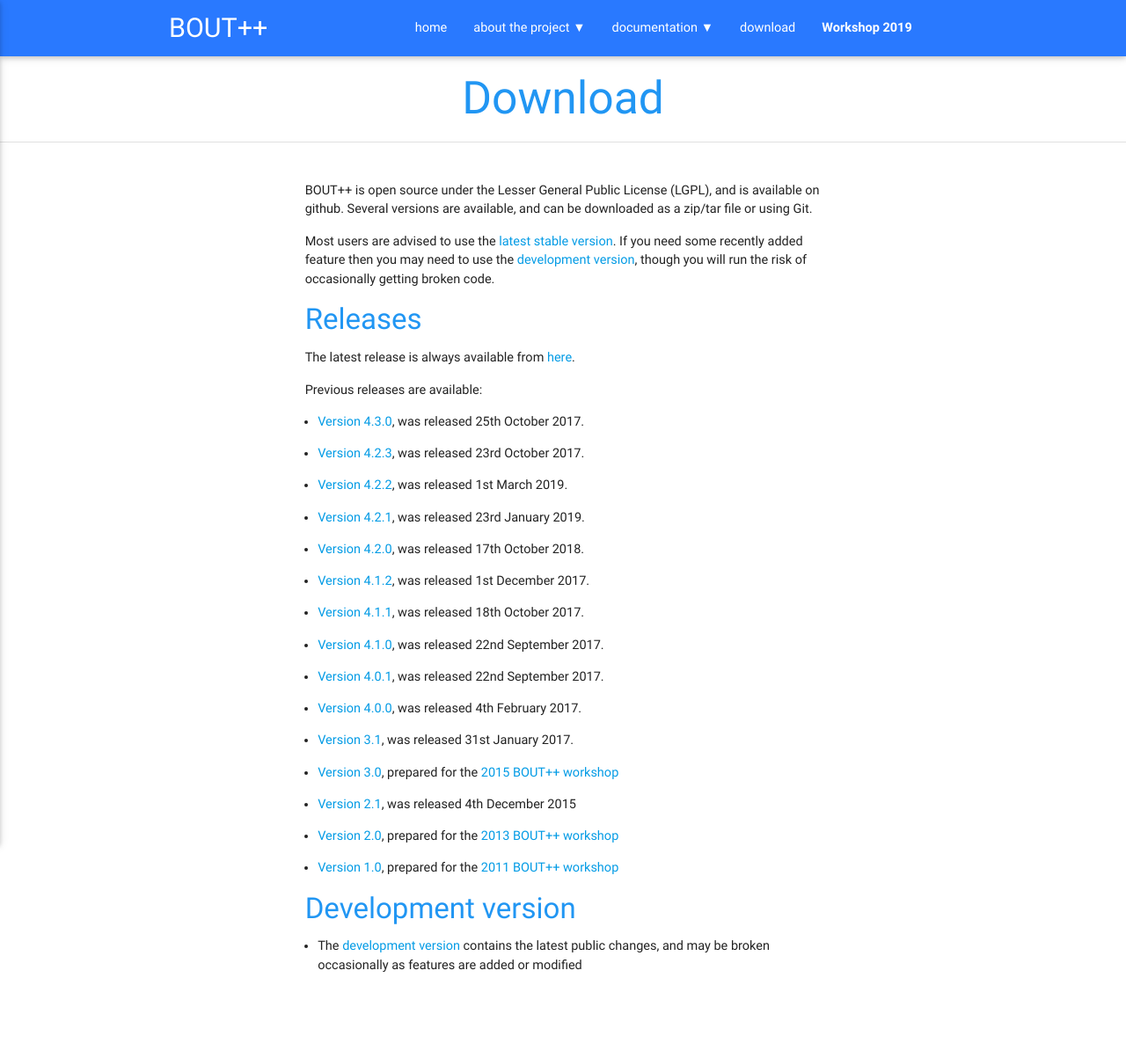
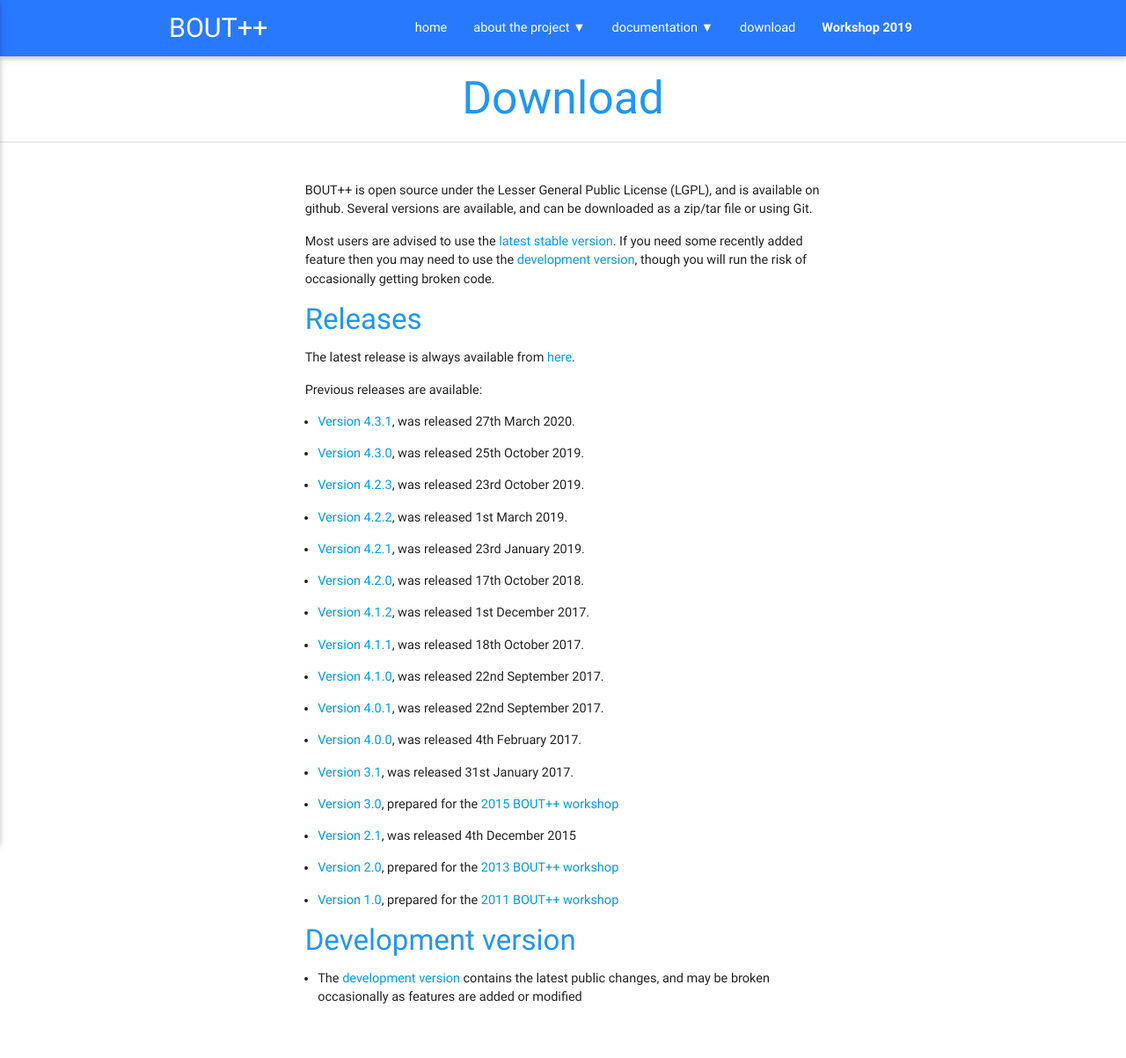
Before and after one commit to boutproject/boutproject.github.io, a Jekyll site: the page built from download/index.md, in a window 1280 px wide. Shown: the whole page at 88% size. Built offline with Jekyll 4.4.1, drawn with Linux system fonts in a browser that asks for light colours; before the commit the page ends 1167 px from its top, so only the background shows below that.

Commit message:
Fix release dates and add v4.3.1

```diff
--- a/download/index.md
+++ b/download/index.md
@@ -18,8 +18,9 @@
 
 Previous releases are available:
 
-* [Version 4.3.0][v4.3.0], was released 25th October 2017.
-* [Version 4.2.3][v4.2.3], was released 23rd October 2017.
+* [Version 4.3.1][v4.3.1], was released 27th March 2020.
+* [Version 4.3.0][v4.3.0], was released 25th October 2019.
+* [Version 4.2.3][v4.2.3], was released 23rd October 2019.
 * [Version 4.2.2][v4.2.2], was released 1st March 2019.
 * [Version 4.2.1][v4.2.1], was released 23rd January 2019.
 * [Version 4.2.0][v4.2.0], was released 17th October 2018.
@@ -41,6 +42,7 @@
 
 [latest]: https://github.com/boutproject/BOUT-dev/releases/latest
 [development]: https://github.com/boutproject/BOUT-dev/tree/next
+[v4.3.1]: https://github.com/boutproject/BOUT-dev/releases/tag/v4.3.1
 [v4.3.0]: https://github.com/boutproject/BOUT-dev/releases/tag/v4.3.0
 [v4.2.3]: https://github.com/boutproject/BOUT-dev/releases/tag/v4.2.3
 [v4.2.2]: https://github.com/boutproject/BOUT-dev/releases/tag/v4.2.2
```
